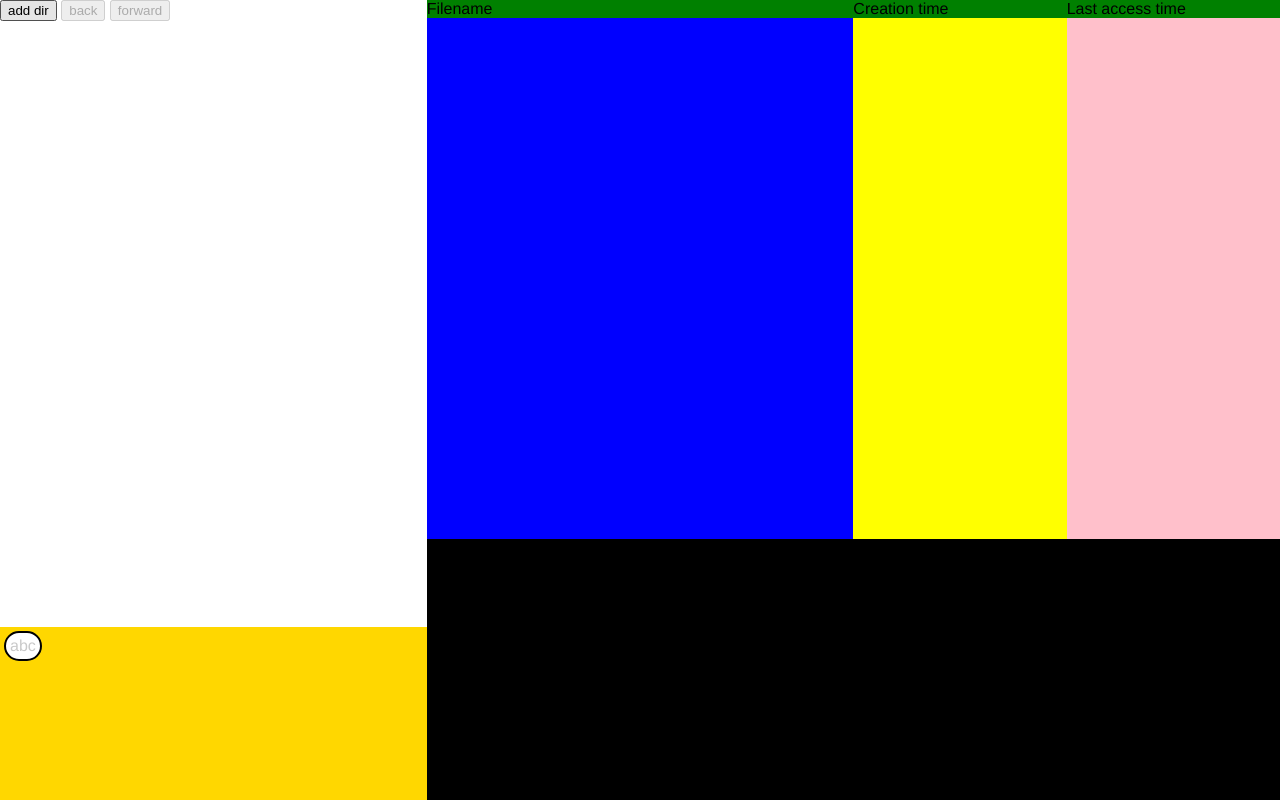
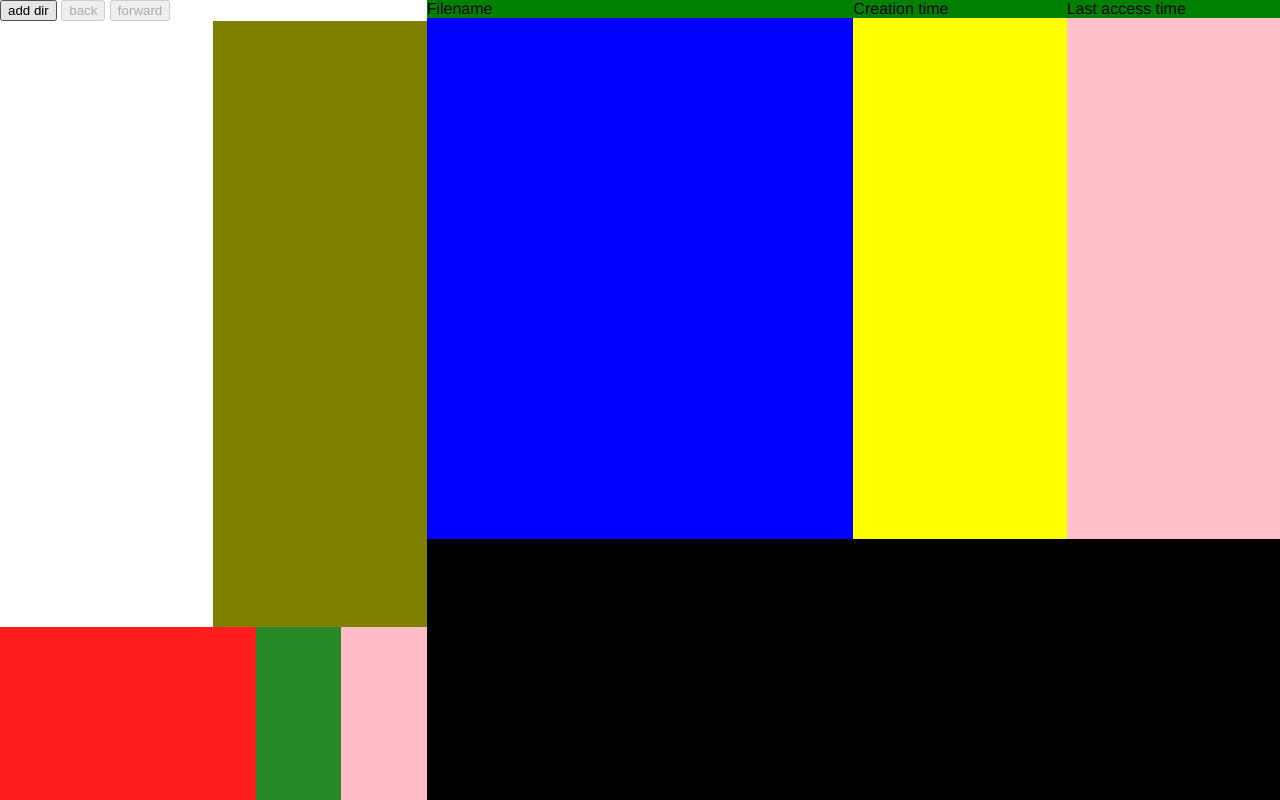
Before and after one commit to MarcelDrag624/File-system-explorer-using-electron.js, an Electron app: page index.html in a window 1280 px wide. Drawn offline with Linux system fonts and the light colour scheme; no server answers.

Commit message:
Added text warping to currentScopeMonitor

```diff
--- a/index.html
+++ b/index.html
@@ -17,10 +17,15 @@
                     <button id="backButton" disabled>back</button>
                     <button id="forwardButton" disabled>forward</button>
                 </div>
-                <div id="dirsDiv"></div>
-                <div id="currentScopeMonitor">
-                    <div class="dirInScope1">abc</div>
+                <div id="dirsDivParent">
+                    <div id="dirsDiv"></div>
+                    <div id="tryIt"></div>
                 </div>
+                    <div id="currentScopeMonitor">
+                        <div id="currentScopeDirnamesDiv"></div>
+                        <div id="soloButtonsDiv"></div>
+                        <div id="hideButtonsDiv"></div>
+                    </div>
             </div>
             <div id="rightPanel">
                 <div class="bar">
--- a/main.scss
+++ b/main.scss
@@ -24,30 +24,65 @@ body {
     // flex: 1;
 }
 
+#dirsDivParent {
+    overflow: auto;
+    // overflow-x: hidden;
+    flex: 7;
+    display: flex;
+    flex-wrap: wrap;
+}
+
 #dirsDiv {
     // flex: 19;
-    overflow: auto;
-    flex: 7;
+    flex: 1;
+    overflow-x: hidden;
+}
+
+.dirDiv {
+    background-color: antiquewhite;
+    overflow-x: hidden;
+    text-overflow: ellipsis;
+    white-space: nowrap;
+    flex: 1;
+    flex-wrap: wrap;
+}
+
+#tryIt {
+    flex: 1;
+    background-color: olive;
 }
 
 #currentScopeMonitor {
     flex: 2;
     background-color: gold;
     display: flex;
+    overflow: auto;
     flex-wrap: wrap;
-    // align-content: start;
-    flex-direction: column;
 }
 
-.dirInScope1 {
-    color: rgb(201, 201, 201);
-    background-color: white;
-    height: fit-content;
-    width: fit-content;
-    margin: 4px;
-    padding: 4px;
-    border: 2px solid black;
-    border-radius: 5em;
+#currentScopeDirnamesDiv {
+    flex: 3;
+    background-color: rgb(255, 29, 29);
+    overflow: hidden;
+    // white-space: nowrap; /* Prevent line breaks */
+    // overflow: hidden; /* Hide overflowing text */
+    // text-overflow: ellipsis; /* Add ellipsis (...) at the end */
+}
+
+.currentScopeDirnameDiv {
+    overflow: hidden;
+    text-overflow: ellipsis;
+    white-space: nowrap;
+}
+
+#soloButtonsDiv {
+    flex: 1;
+    background-color: rgb(40, 137, 40);
+}
+
+#hideButtonsDiv {
+    flex: 1;
+    background-color: rgb(255, 187, 198);
 }
 
 .locContentObject {
--- a/renderer.js
+++ b/renderer.js
@@ -11,6 +11,9 @@ const sortByFilename = document.getElementById('sortByFilename');
 const sortByCreationTime = document.getElementById('sortByCreationTime');
 const sortByLastAccessTime = document.getElementById('sortByLastAccessTime');
 const currentScopeMonitor = document.getElementById('currentScopeMonitor');
+const currentScopeDirnamesDiv = document.getElementById('currentScopeDirnamesDiv');
+const soloButtonsDiv = document.getElementById('soloButtonsDiv');
+const hideButtonsDiv = document.getElementById('hideButtonsDiv');
 
 let locHistoryIndex = 0;
 let locHistory = [];
@@ -80,6 +83,7 @@ function encapsulatedCreateLocObject(objName, targetDiv) {
         const div = document.createElement('div');
 
         div.innerText = objName;
+        div.classList.add('dirDiv');
 
         dirsDiv.append(div);
 
@@ -297,12 +301,15 @@ window.electronAPI.callWithIpcUpdateSortingIndicator((event, indicatorsObj) => {
 
 window.electronAPI.getCurrentScopeDirs((event, currentScopeDirs) => {
 
-    removeDisplayedContent(currentScopeMonitor);
+    removeDisplayedContent(currentScopeDirnamesDiv);
+    removeDisplayedContent(soloButtonsDiv);
+    removeDisplayedContent(hideButtonsDiv);
 
     for (let dir of currentScopeDirs) {
         const currentScopeDir = document.createElement('div');
         currentScopeDir.innerText = dir.name;
         currentScopeDir.title = dir.path;
-        currentScopeMonitor.append(currentScopeDir);
+        currentScopeDir.classList.add('currentScopeDirnameDiv');
+        currentScopeDirnamesDiv.append(currentScopeDir);
     }
 })
```
Also changed, not shown: main.css, 1 other file.
